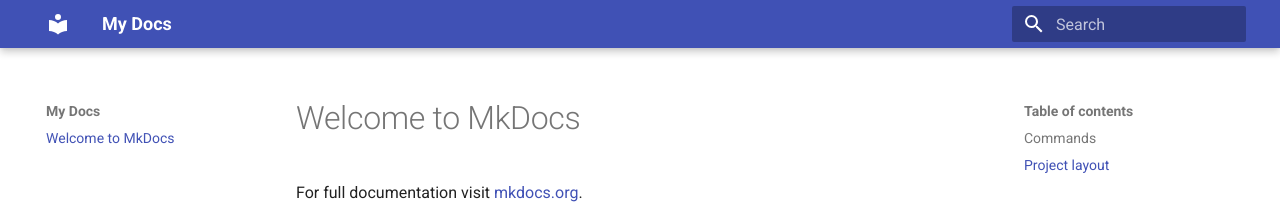
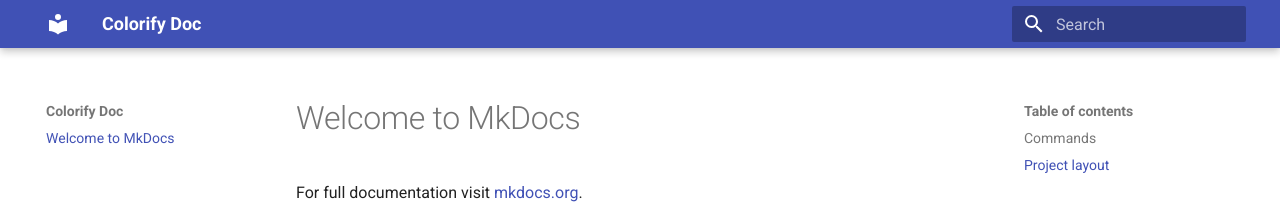
Before and after one commit to ComeixAlpha/comeixalpha.github.io, an MkDocs documentation site: the page built from docs/index.md, in a window 1280 px wide. Shown: the top 208 px of the page. Built offline with MkDocs 1.6.1 and Material for MkDocs 9.7.7, drawn with Linux system fonts in a browser that asks for light colours.

Commit message:
Test name change

```diff
--- a/mkdocs.yml
+++ b/mkdocs.yml
@@ -1,3 +1,3 @@
-site_name: My Docs
+site_name: Colorify Doc
 theme:
   name: material
```
